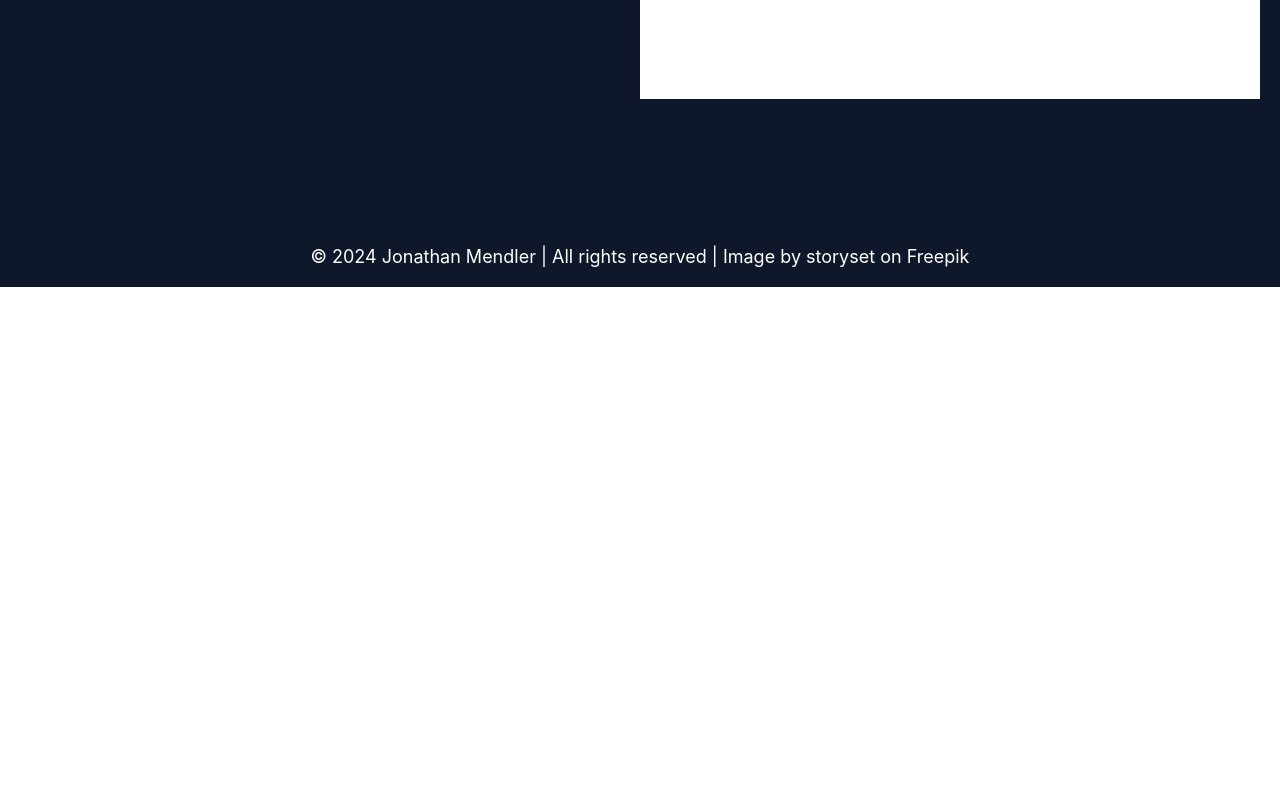
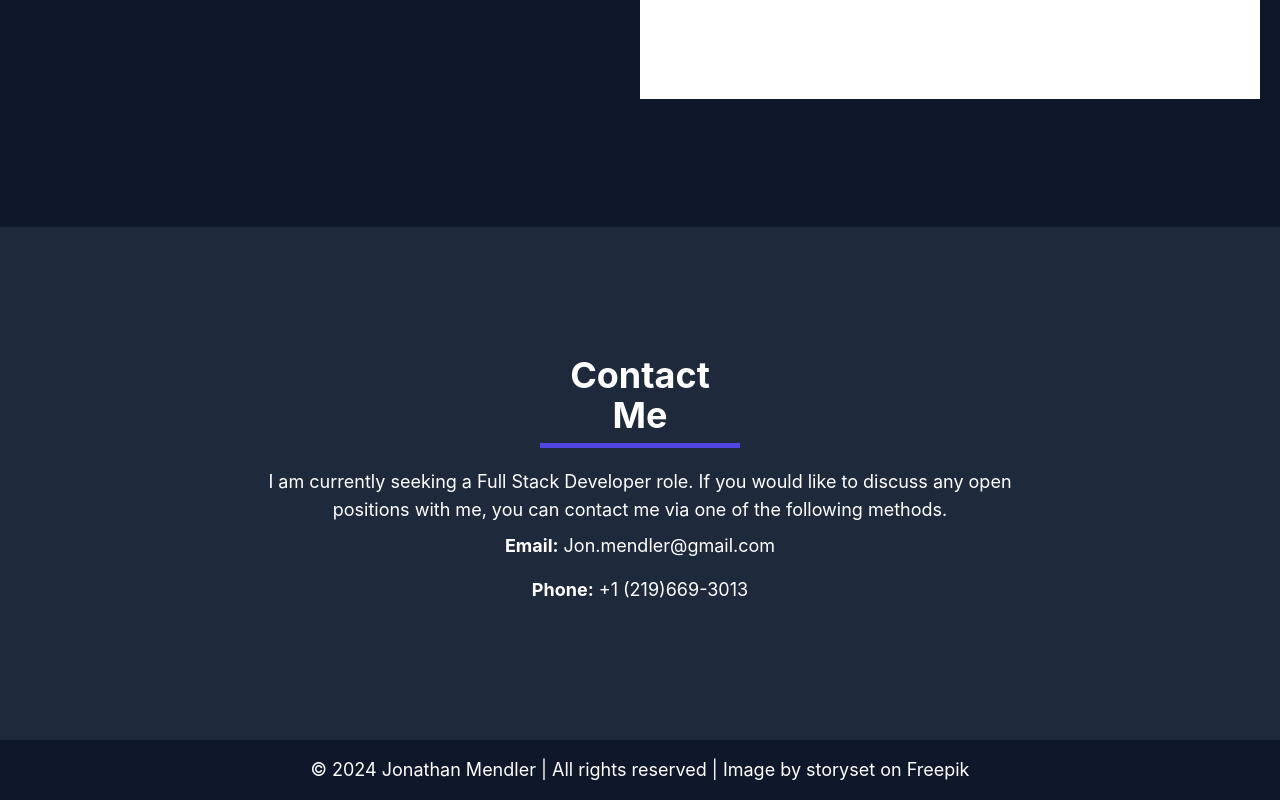
Before and after one commit to JonathanMendler/portfolio, a React (Create React App) app: page / in a window 1280 px wide. Shown: the part 2721-3521 px from the top of the page. Before the commit the page ends 3008 px from the top, so only its background shows below. Built offline with nearby package versions, Linux system fonts and the light colour scheme.

Commit message:
Finished Contact 1st draft

```diff
--- a/src/App.js
+++ b/src/App.js
@@ -3,6 +3,7 @@ import Header from "./components/Header";
 import Champion from "./components/Champion";
 import About from "./components/About";
 import Projects from "./components/Projects";
+import Contact from "./components/Contact";
 import Footer from "./components/Footer";
 
 function App() {
@@ -12,6 +13,7 @@ function App() {
       <Champion />
       <About />
       <Projects />
+      <Contact />
       <Footer />
     </>
   );
--- a/src/components/Contact.js
+++ b/src/components/Contact.js
@@ -2,6 +2,23 @@ import React from "react";
 
 const Contact = () => {
   return (
-    <section className="bg-secondary px-5 py-32"
-  )
-}
+    <section className="bg-secondary px-5 py-32" id="contact">
+      <div className="text-center md:w-[60%] mx-auto text-white">
+        <h2 className="text-4xl font-bold mb-5 border-b-[5px] w-[200px] mx-auto border-indigo-600 pb-2">Contact Me</h2>
+        <p>
+          I am currently seeking a Full Stack Developer role. If you would like to discuss any open positions with me,
+          you can contact me via one of the following methods.
+        </p>
+
+        <p className="py-2">
+          <span className="font-bold">Email:</span> Jon.mendler@gmail.com
+        </p>
+        <p className="py-2">
+          <span className="font-bold">Phone:</span> +1 (219)669-3013
+        </p>
+      </div>
+    </section>
+  );
+};
+
+export default Contact;
```
